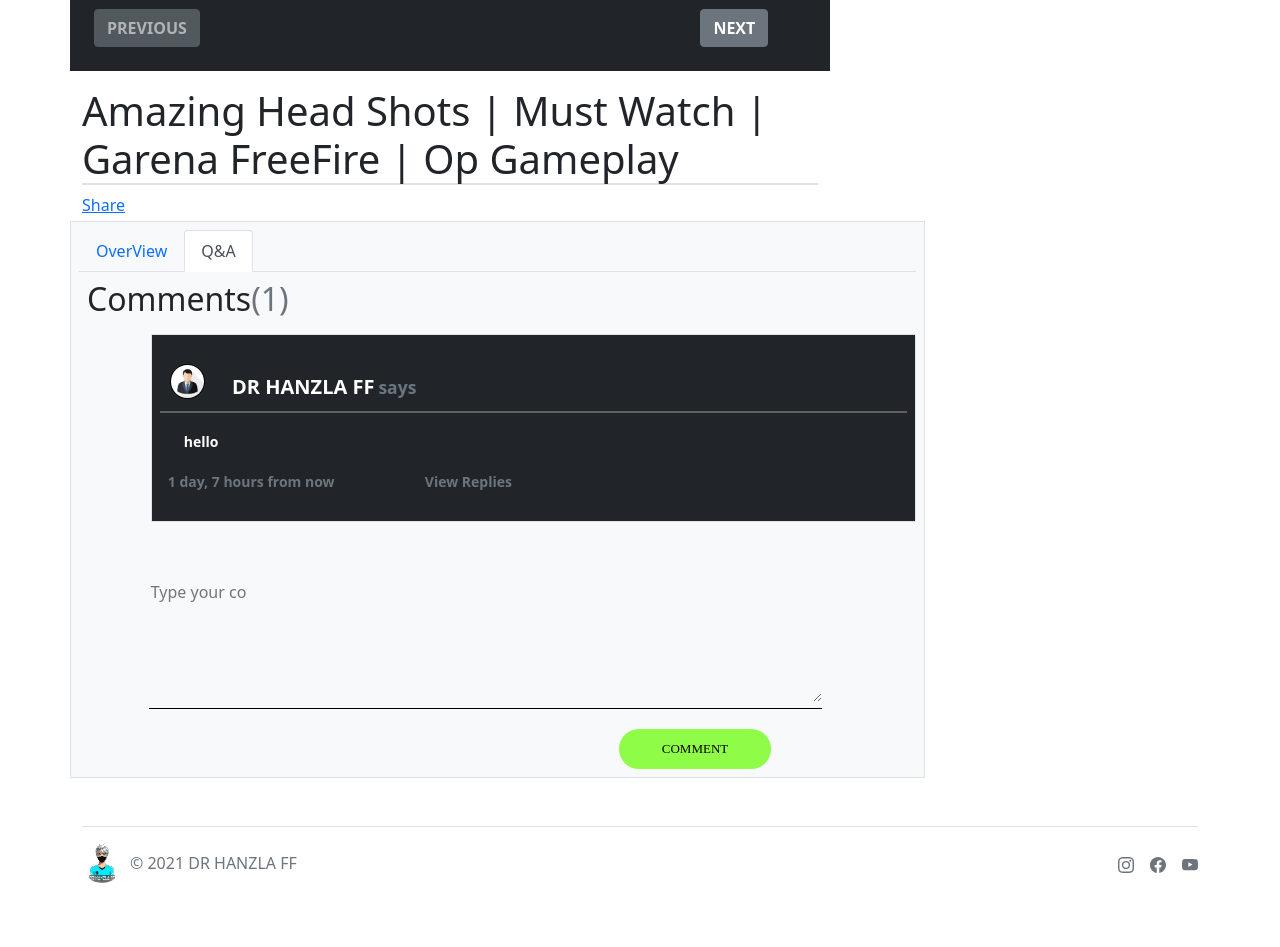
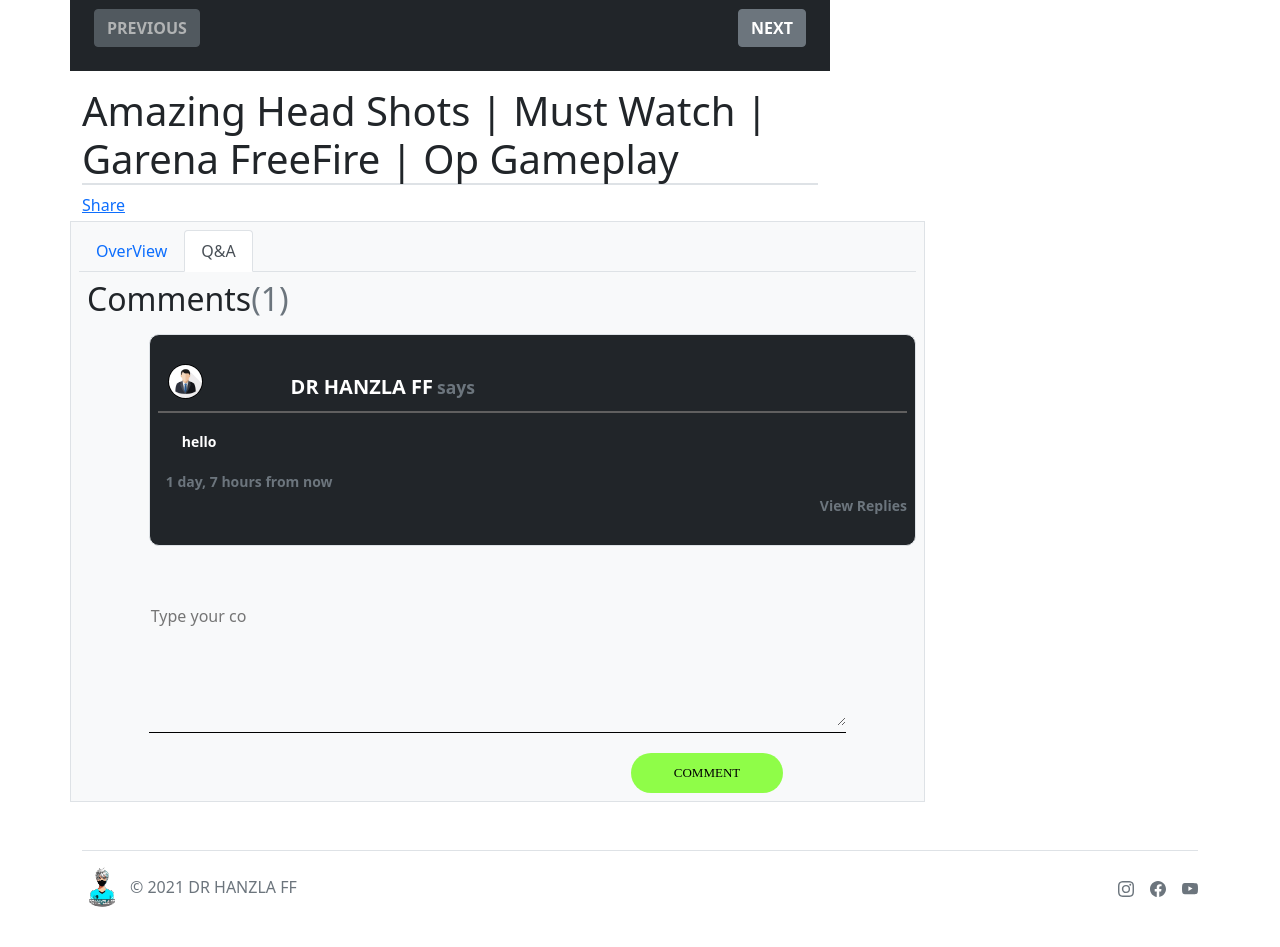
Before and after one commit to hanzla-anjum016/Gaming-Website, a Django app: a page that uses templates/basic.html in a window 1280 px wide, after a click on "Q&A". Shown: the part 508-1455 px from the top of the page. Before the commit the page ends 1391 px from the top, so only its background shows below. Run offline with Django 3.2, Linux system fonts and the light colour scheme; data comes from the database, SQL or seed files in the repository; both versions use the stored data as it was after the commit; some libraries are stand-ins or nearby versions.

Commit message:
CHANGES DONE

```diff
--- a/blog/models.py
+++ b/blog/models.py
@@ -15,7 +15,7 @@
     views = models.IntegerField(default=0)
     thumbnail_link = models.CharField(null=True, max_length=500, default="")
     def __str__(self):
-        return self.title
+        return self.title[0:50]+"......."
 
 class Postcomment(models.Model):
     serial_no = models.AutoField(primary_key=True)
--- a/home/models.py
+++ b/home/models.py
@@ -39,6 +39,8 @@
     username = models.ForeignKey(User, on_delete=models.CASCADE)
     otp = models.IntegerField(blank=True)
     time_stamp = models.DateTimeField(auto_now=True)
+    def __str__(self):
+        return self.username+"'s otp"
 
 class Video(models.Model):
     serial_no = models.IntegerField(null=False)
@@ -50,7 +52,7 @@
     time_stamp = models.DateTimeField(default=now)
 
     def __str__(self):
-        return self.Title
+        return self.Title[0:50]+"......"
 
 class Videocomment(models.Model):
     serial_no = models.AutoField(primary_key=True)
--- a/templates/basic.html
+++ b/templates/basic.html
@@ -72,7 +72,7 @@
                 <a class="nav-link fw-bold" id="{% block contactactive %}{% endblock contactactive %}" href="/contact">Contact</a>
               </li>
               <li class="nav-item">
-                <a class="nav-link fw-bold" id="{% block blogactive %}{% endblock blogactive %}" href="/blog">Blogs</a>
+                <a class="nav-link fw-bold" id="{% block blogactive %}{% endblock blogactive %}" href="/blog/?page=1">Blogs</a>
               </li>
               <li class="nav-item">
                 <a class="nav-link fw-bold" id="{% block playlistactive %}{% endblock playlistactive %}" href="/playlist">Playlists</a>
@@ -110,12 +110,24 @@
                 </ul>
               </li>
               {% else %}
-              <a href="/login" class="btn mt-1 mt-sm-1 mt-lg-1 rounded-pill lg-button">Login</a>
-              <a href="/signup" class="btn mt-1 mt-sm-1 mt-lg-1 rounded-pill ms-1 lg-button">signup</a>
+              <div class="row g-0">
+                <div class="col-6 col-sm text-end">
+                  <a href="/login" class="btn mt-1 mt-sm-1 mt-lg-1 rounded-pill lg-button">Login</a>
+                </div>
+                <div class="col-6 col-sm">
+                  <a href="/signup" class="btn mt-1 mt-sm-1 mt-lg-1 rounded-pill ms-1 lg-button">signup</a>
+                </div>
+              </div>
               {% endif %}
               {% else %}
-              <a href="/login" class="btn mt-2 mt-sm-2 mt-lg-1 rounded-pill lg-button">Login</a>
-              <a href="/signup" class="btn mt-2 mt-sm-2 mt-lg-1 rounded-pill ms-1 lg-button">signup</a>
+              <div class="row g-0">
+                <div class="col-6 text-end col-sm">
+                  <a href="/login" class="btn mt-1 mt-sm-1 mt-lg-1 rounded-pill lg-button">Login</a>
+                </div>
+                <div class="col-6 col-sm">
+                  <a href="/signup" class="btn mt-1 mt-sm-1 mt-lg-1 rounded-pill ms-1 lg-button">signup</a>
+                </div>
+              </div>
               {% endif %}
             </ul>
           </div>
@@ -166,7 +178,7 @@
           <li class="ms-3"><a class="text-muted" target="_blank" href="https://web.facebook.com/drhanzlaff_0"><svg xmlns="http://www.w3.org/2000/svg" width="16" height="16" fill="currentColor" class="bi bi-facebook" viewBox="0 0 16 16">
             <path d="M16 8.049c0-4.446-3.582-8.05-8-8.05C3.58 0-.002 3.603-.002 8.05c0 4.017 2.926 7.347 6.75 7.951v-5.625h-2.03V8.05H6.75V6.275c0-2.017 1.195-3.131 3.022-3.131.876 0 1.791.157 1.791.157v1.98h-1.009c-.993 0-1.303.621-1.303 1.258v1.51h2.218l-.354 2.326H9.25V16c3.824-.604 6.75-3.934 6.75-7.951z"/>
           </svg></a></li>
-          <li class="ms-3"><a class="text-muted" target="_blank" href="https://www.youtube.com/channel/UC5imjxOe17AtUWiuxK-5u6Q"><svg xmlns="http://www.w3.org/2000/svg" width="16" height="16" fill="currentColor" class="bi bi-youtube" viewBox="0 0 16 16">
+          <li class="ms-3"><a class="text-muted" target="_blank" href="https://www.youtube.com/channel/UC5imjxOe17AtUWiuxK-5u6Q/?sub_confirmation=1"><svg xmlns="http://www.w3.org/2000/svg" width="16" height="16" fill="currentColor" class="bi bi-youtube" viewBox="0 0 16 16">
             <path d="M8.051 1.999h.089c.822.003 4.987.033 6.11.335a2.01 2.01 0 0 1 1.415 1.42c.101.38.172.883.22 1.402l.01.104.022.26.008.104c.065.914.073 1.77.074 1.957v.075c-.001.194-.01 1.108-.082 2.06l-.008.105-.009.104c-.05.572-.124 1.14-.235 1.558a2.007 2.007 0 0 1-1.415 1.42c-1.16.312-5.569.334-6.18.335h-.142c-.309 0-1.587-.006-2.927-.052l-.17-.006-.087-.004-.171-.007-.171-.007c-1.11-.049-2.167-.128-2.654-.26a2.007 2.007 0 0 1-1.415-1.419c-.111-.417-.185-.986-.235-1.558L.09 9.82l-.008-.104A31.4 31.4 0 0 1 0 7.68v-.123c.002-.215.01-.958.064-1.778l.007-.103.003-.052.008-.104.022-.26.01-.104c.048-.519.119-1.023.22-1.402a2.007 2.007 0 0 1 1.415-1.42c.487-.13 1.544-.21 2.654-.26l.17-.007.172-.006.086-.003.171-.007A99.788 99.788 0 0 1 7.858 2h.193zM6.4 5.209v4.818l4.157-2.408L6.4 5.209z"/>
           </svg></a></li>
         </ul>
@@ -176,13 +188,11 @@
 
     <!-- Option 1: Bootstrap Bundle with Popper -->
     <script src="https://ajax.googleapis.com/ajax/libs/jquery/3.6.0/jquery.js"></script>
-
+    <script src="https://www.google.com/recaptcha/api.js"></script>
     <script src="https://cdn.jsdelivr.net/npm/bootstrap@5.1.3/dist/js/bootstrap.bundle.min.js" integrity="sha384-ka7Sk0Gln4gmtz2MlQnikT1wXgYsOg+OMhuP+IlRH9sENBO0LRn5q+8nbTov4+1p" crossorigin="anonymous"></script>
     <script src="{% static 'js/typed/typed.js' %}"></script>
     <script src="{% static 'js/resendOTP.js' %}"></script>
-    <script src="https://www.google.com/recaptcha/api.js"></script>
-    <div id="fb-root"></div>
-    <script async defer crossorigin="anonymous" src="https://connect.facebook.net/en_GB/sdk.js#xfbml=1&version=v12.0&appId=976590069731068&autoLogAppEvents=1" nonce="zx7cTzyH"></script>
+
     <script>
       let previews = document.getElementsByClassName('preview');
               Array.from(previews).forEach((element)=>{
--- a/templates/blog/home.html
+++ b/templates/blog/home.html
@@ -9,7 +9,7 @@
 {% block body %}
 <div class="container">
   <div class="row row-col-sm-1 mt-4">
-    <h2>DR HANZLA FF BLOGS</h2>
+    <h2>DR HANZLA FF <strong> BLOGS</strong></h2>
     <div class="col mt-2 p-4">
       {% for i in posts %}
       <a href="/blog/{{i.slug}}" style="text-decoration: none; color: initial">
@@ -20,11 +20,11 @@
             </h3>
             <p class="preview">{{i.content|truncatewords:15}}</p>
             <div class="row row-col-sm-1 mb-2">
-              <div class="col">
+              <div class="col-12 col-sm">
                 <small class="text-muted fw-bold text-uppercase">{{i.time_stamp|naturaltime}}</small>
               </div>
               <div class="col"></div>
-              <div class="col">
+              <div class="col-12 col-sm text-end">
                 <small class="text-muted fw-bold text-uppercase">{{i.author}}</small>
               </div>
             </div>
--- a/templates/home/comment.html
+++ b/templates/home/comment.html
@@ -2,7 +2,7 @@
 {% load humanize %}
 {% load extras %}
 <h2 class="mt-2 ms-2 mb-3">Comments<span class="text-muted">({{comments.count}})</span></h1>
-    <div class="row">
+    <div class="row g-0">
         <div class="col-1"></div>
         <div class="col-11">
             {% if comments.count == 0 %}
@@ -12,15 +12,16 @@
             {% else %}
             {% comment %} comment body {% endcomment %}
             {% for i in comments %}
-            <div class="comment mb-2 p-2 border bg-dark text-white">
+            <div class="comment mb-2 p-2 border bg-dark text-white" style="border-radius: 10px">
                 <div class="header" style="border-bottom: 2px solid #605f5f!important;">
-                    <div class="row mt-3 mb-1">
+                    <div class="row g-0 mt-3 mb-1">
                         <div class="col-1">
                             <img class="bg-dark comment-image me-2"
                                 style="width: 35px; border: 1px solid black; border-radius: 104px; height: 35px; margin-left: 10px; margin-top: 5px;"
                                 src="{% static 'images/user1.jpg' %}" alt="">
                         </div>
-                        <div class="col-8">
+                        <div class="col-1"></div>
+                        <div class="col-10">
                             <h6 class="fw-bold mt-3 ms-2 fs-5">{{i.user.userdetail.first_name}}
                                 {{i.user.userdetail.last_name}}<span><small
                                         class="ms-1 text-muted fw-bold">says</small></span></h6>
@@ -32,9 +33,9 @@
                 </div>
                 {% comment %} comment body end here {% endcomment %}
                 {% comment %} # Reply Collapse Start here {% endcomment %}
-                <div class="row mb-1">
-                    <div class="col-4 ms-2"><small class="text-muted fw-bold">{{i.time_stamp|naturaltime}}</small></div>
-                    <div class="col-4">
+                <div class="row g-0 mb-1">
+                    <div class="col-12 ms-2"><small class="text-muted fw-bold">{{i.time_stamp|naturaltime}}</small></div>
+                    <div class="col-12 text-end">
                         <small class="fw-bold"><a class="text-muted" data-bs-toggle="collapse"
                                 href="#replyBox{{i.serial_no}}" role="button" aria-expanded="false"
                                 aria-controls="collapseExample" style="text-decoration: none; color: black;">View
@@ -42,16 +43,16 @@
                         </small>
                     </div>
                 </div>
-                <div class="row">
+                <div class="row g-0">
                     <div class="col-md-1"></div>
                     <div class="col-md-11 mb-3">
                         <div class="collapse replySection" id="replyBox{{i.serial_no}}">
                             {% for i in replies|get_val:i.serial_no %}
-                            <div class="row">
+                            <div class="row g-0">
                                 <div class="col-1"></div>
                                 <div class="col-11">
                                     <div class="card mb-2 bg-secondary card-body">
-                                        <div class="row mb-2 border-bottom border-2">
+                                        <div class="row g-0 mb-2 border-bottom border-2">
                                             <div class="col-1 col-md-1">
                                                 <img class="bg-dark comment-image me-2"
                                                     style="width: 35px; border: 1px solid black; border-radius: 104px; height: 35px; margin-left: 10px; margin-top: 5px;"
@@ -64,7 +65,7 @@
                                             </div>
                                             <div class="mt-2 col-5"><small class="fw-bold text-light">{{i.time_stamp|naturaltime}}</small></div>
                                         </div>
-                                        <div class="row">
+                                        <div class="row g-0">
                                             <div class="col-1"></div>
                                             <div class="col-11 mt-2">
                                                 <small class="fw-bold">{{i.comment}}</small>
@@ -75,7 +76,7 @@
                             </div>
                             {% endfor %}
                             {% comment %} reply form start here {% endcomment %}
-                            <div class="row mt-4">
+                            <div class="row  g-0 mt-4">
                                 <div class="col-2"></div>
                                 <div class="col-10"  style="border-top: 2px solid lightgrey;">
                                     <form action="." class="replyForm" method="post">{% csrf_token %}
@@ -86,10 +87,10 @@
                                                     placeholder="Type Your Reply" rows="5"></textarea>
                                             </div>
                                         </div>
-                                        <div class="row">
+                                        <div class="row g-0">
 
-                                            <div class="col-6 col-md-5 col-lg-6"></div>
-                                            <div class="col-6 col-md-5 me-1">
+                                            <div class="col-4 col-md-5 col-sm-6 col-lg-7"></div>
+                                            <div class="col-6 col-md-5 col-sm-5 me-1 col-lg-4">
                                                 <input type="hidden" name="videoSno" value="{{video.serial_no}}">
                                                 <input type="hidden" name="parent_Sno" value="{{i.serial_no}}">
                                                 {% if user.is_authenticated %}
@@ -103,7 +104,7 @@
                                     </form>
                                 </div>
                                 <div class="col-9 col-md-8"></div>
-                                <div class="col-3 col-md-4">
+                                <div class="col-12 text-end col-md-4">
                                     <small class="fw-bold">
                                         <a class="text-muted" data-bs-toggle="collapse" href="#replyBox{{i.serial_no}}" role="button" aria-expanded="false" aria-controls="collapseExample" style="text-decoration: none; color: black;">Hide Replies</a>
                                     </small>
@@ -117,7 +118,7 @@
             {% endif %}
         </div>
         {% comment %} comment input starts here {% endcomment %}
-        <div class="row mt-4">
+        <div class="row g-0 mt-4">
             <div class="col-1"></div>
             <div class="col-10 mt-4">
                 <form action="." class="commentForm" method="post">{% csrf_token %}
--- a/templates/home/video.html
+++ b/templates/home/video.html
@@ -20,8 +20,8 @@
                             <a href="javascript:void(0);" role="button" class="disabled btn btn-secondary text-uppercase fw-bold">previous</a>
                             {% endif %}
                         </div>
-                        <div class="col-4 col-sm-4 col-md-4 col-lg-5"></div>
-                        <div class="col-4 col-sm-4 col-md-4 col-lg-3 mt-1">
+                        <div class="col-3 col-sm-4 col-md-4 col-lg-5"></div>
+                        <div class="col-4 col-sm-4 text-end col-md-4 col-lg-3 mt-1">
                             {% if next_vid %}
                             <a href="?video={{next_vid}}" role="button" style="margin-left:3.4rem;" class="btn btn-secondary text-uppercase fw-bold">next</a>
                             {% else %}
@@ -35,7 +35,7 @@
         <div class="col-12 col-sm-12 col-md-4">
             <ul class="list-group" id="video_list">
                 {% for i in videos %}
-                <a style="text-decoration: none; color:black;" href="?video={{i.serial_no}}"><small><li class="list-group-item item {% if i == video %}active{% endif %} fs-5">{{i|truncatewords:5}}</li></a></small>
+                <a style="text-decoration: none; color:black;" href="?video={{i.serial_no}}"><small><li class="list-group-item item {% if i == video %}active{% endif %} fs-5">{{i|truncatechars:25}}</li></a></small>
                 {% endfor %}
             </ul>
         </div>
@@ -71,6 +71,8 @@
 </div>
 {% endblock body %}
 {% block js %}
+<div id="fb-root"></div>
+<script async defer crossorigin="anonymous" src="https://connect.facebook.net/en_GB/sdk.js#xfbml=1&version=v12.0&appId=976590069731068&autoLogAppEvents=1" nonce="zx7cTzyH"></script>
 <script src="{% static 'js/playerRatio.js' %}"></script>
 <script src="{% static 'js/typed/comment.js' %}"></script>
 <script src="{% static 'js/typed/reply.js' %}"></script>
```
Also changed, not shown: templates/blog/blogpost.html (+11 -7 lines), templates/home/home.html (+12 -14 lines), templates/home/search.html (+4 -4 lines), db.sqlite3.
